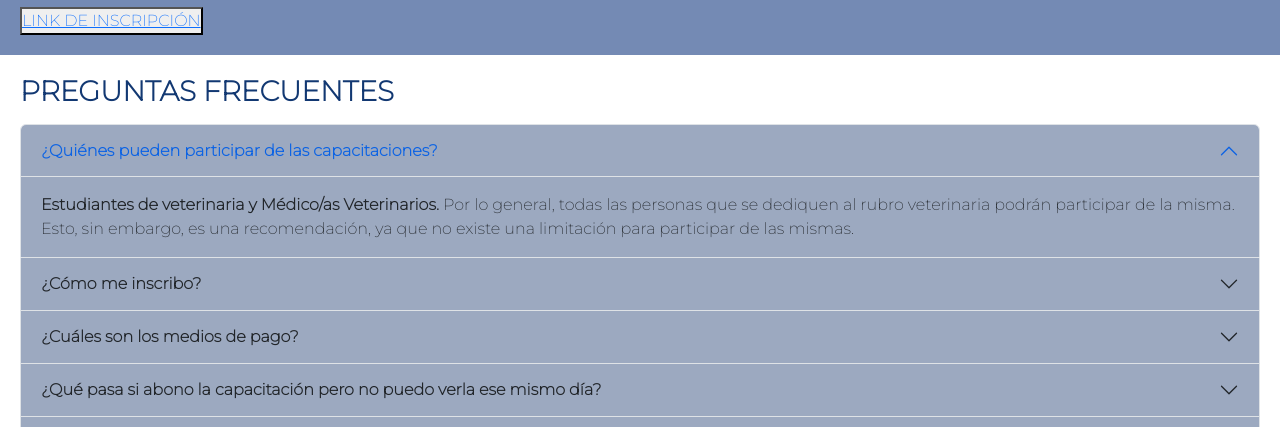
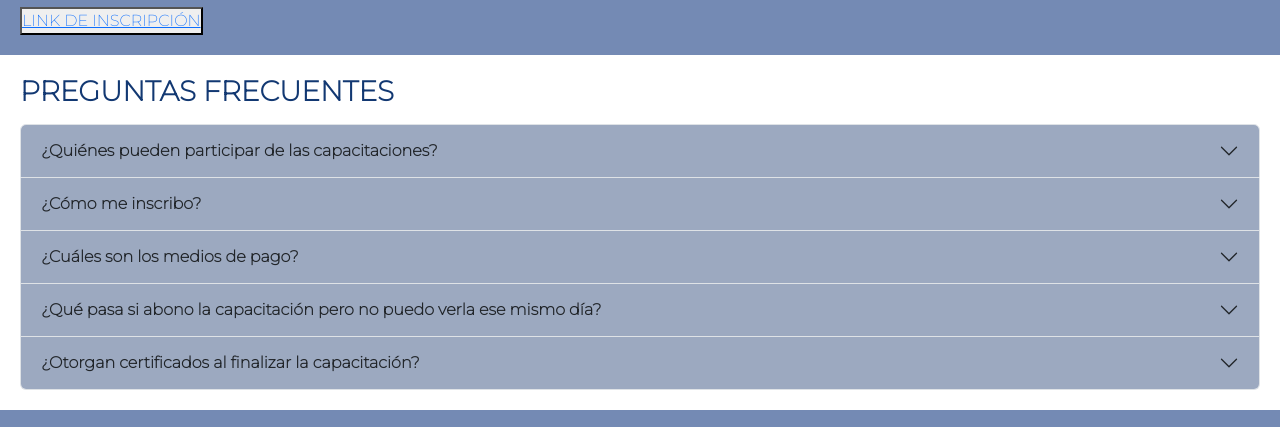
Before and after one commit to MiliDiazGrizzuti/ProyectoFinal, a website: page HTMLs/capacitaciones.html in a window 1280 px wide. Shown: the part 3020-3447 px from the top of the page. Drawn offline with nearby package versions, Linux system fonts and the light colour scheme.

Commit message:
modifico faq en html capacitaciones

```diff
--- a/HTMLs/capacitaciones.html
+++ b/HTMLs/capacitaciones.html
@@ -311,12 +311,12 @@
             <div class="accordion lista-faq" id="accordionExample">
                 <div class="accordion-item">
                     <h4 class="accordion-header" id="headingOne">
-                    <button class="accordion-button" type="button" data-bs-toggle="collapse" data-bs-target="#collapseOne"
+                    <button class="accordion-button collapsed" type="button" data-bs-toggle="collapse" data-bs-target="#collapseOne"
                     aria-expanded="true" aria-controls="collapseOne">¿Quiénes pueden participar de las capacitaciones?
                     </button>
                     </h4>
 
-                    <div id="collapseOne" class="accordion-collapse collapse show" aria-labelledby="headingOne" data-bs-parent="#accordionExample">
+                    <div id="collapseOne" class="accordion-collapse collapse" aria-labelledby="headingOne" data-bs-parent="#accordionExample">
                         <div class="accordion-body">
                         <strong>Estudiantes de veterinaria y Médico/as Veterinarios.</strong> Por lo general, todas las personas que se
                         dediquen al rubro veterinaria podrán participar de la misma. Esto, sin embargo, es una recomendación,
```
